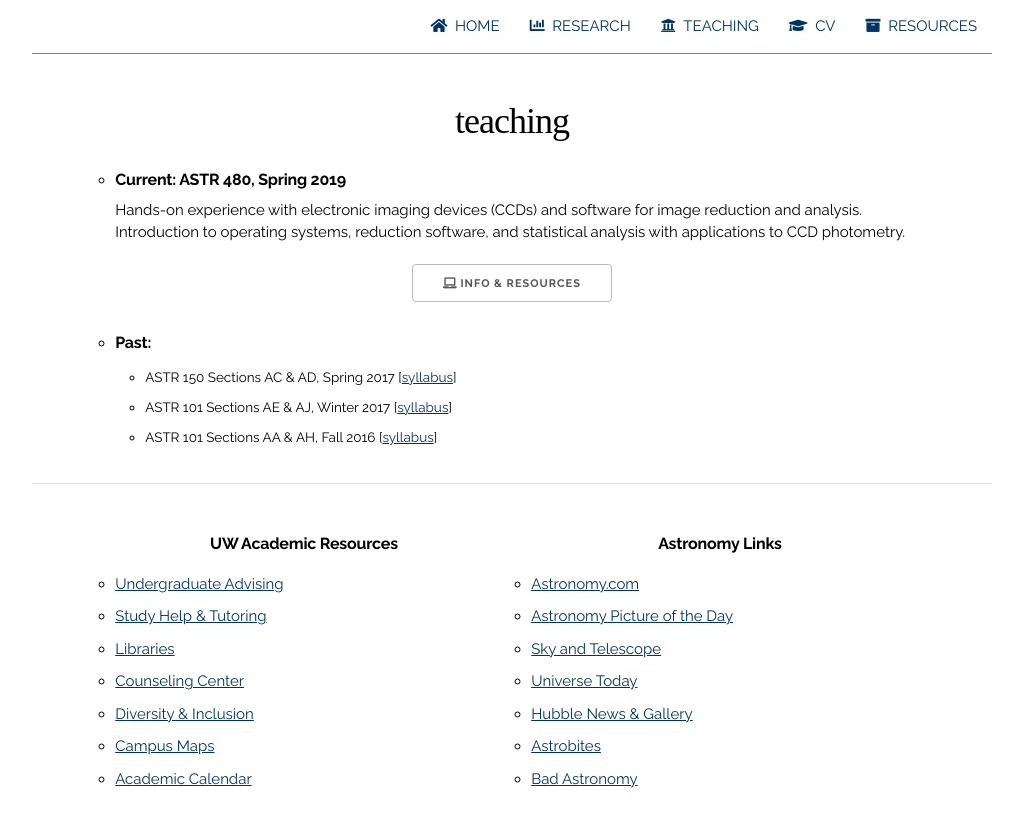
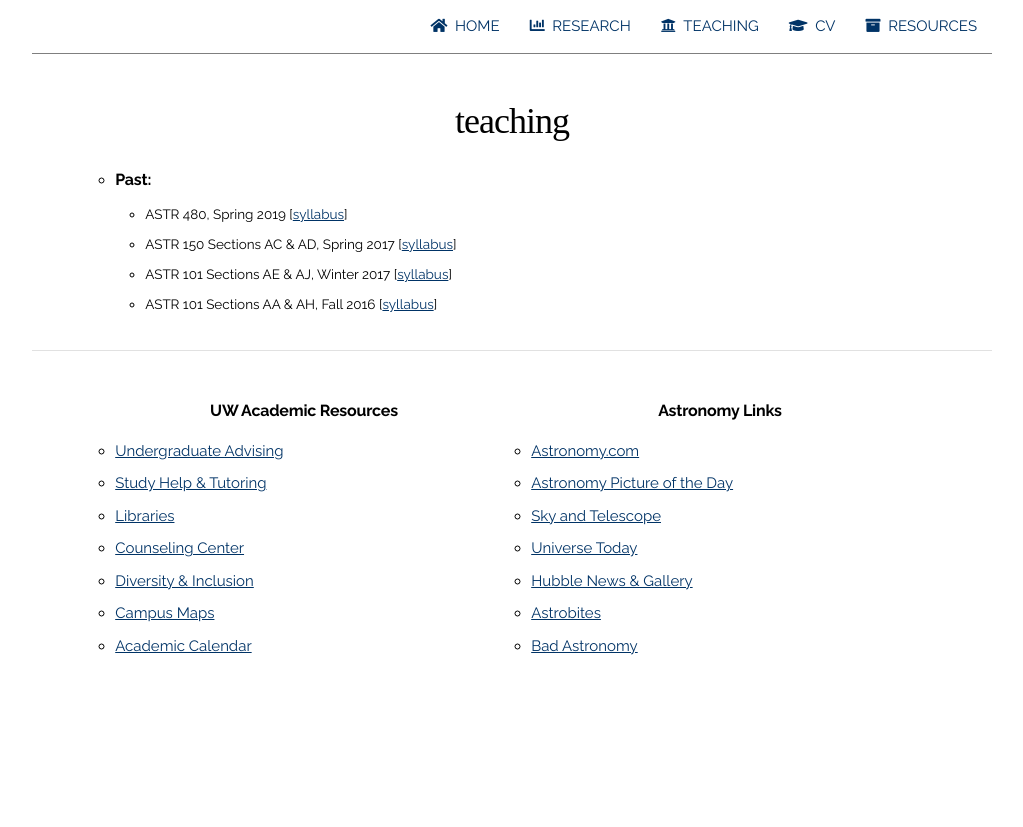
Before and after one commit to meredith-durbin/meredith-durbin, a Jekyll site: the page built from teaching/index.html, in a window 1280 px wide. Shown: the top 827 px of the page, without its empty margins (128-1151 px from the left). Built offline with Jekyll 4.4.1, drawn with Linux system fonts in a browser that asks for light colours; nearby versions of some CDN libraries; some web fonts are replaced.

Commit message:
update teaching

```diff
--- a/teaching/index.html
+++ b/teaching/index.html
@@ -12,14 +12,15 @@ summary: "Information for current and past TA courses"
 <div class="row">
 	<div class="ten columns">
 		<ul>
-			<li>
+			<!-- <li>
 				<h6>Current: ASTR 480, Spring 2019</h6>
 				<p>Hands-on experience with electronic imaging devices (CCDs) and software for image reduction and analysis. Introduction to operating systems, reduction software, and statistical analysis with applications to CCD photometry.</p>
 				<p class="center"><a class="button" href="/teaching/astr480_s19" target="_blank"><i class="fas fa-fw fa-laptop" aria-hidden="true"></i>&nbsp;Info & resources</a></p>
-			</li>
+			</li> -->
 			<li>
 				<h6>Past:</h6>
 				<ul>
+					<li>ASTR 480, Spring 2019 [<a href="/teaching/astr480_s19" target="_blank">syllabus</a>]</li>
 					<li>ASTR 150 Sections AC & AD, Spring 2017 [<a href="/teaching/astr150_s17" target="_blank">syllabus</a>]</li>
 					<li>ASTR 101 Sections AE & AJ, Winter 2017 [<a href="/teaching/astr101_w17" target="_blank">syllabus</a>]</li>
 					<li>ASTR 101 Sections AA & AH, Fall 2016 [<a href="/teaching/astr101_f16" target="_blank">syllabus</a>]</li>
```
